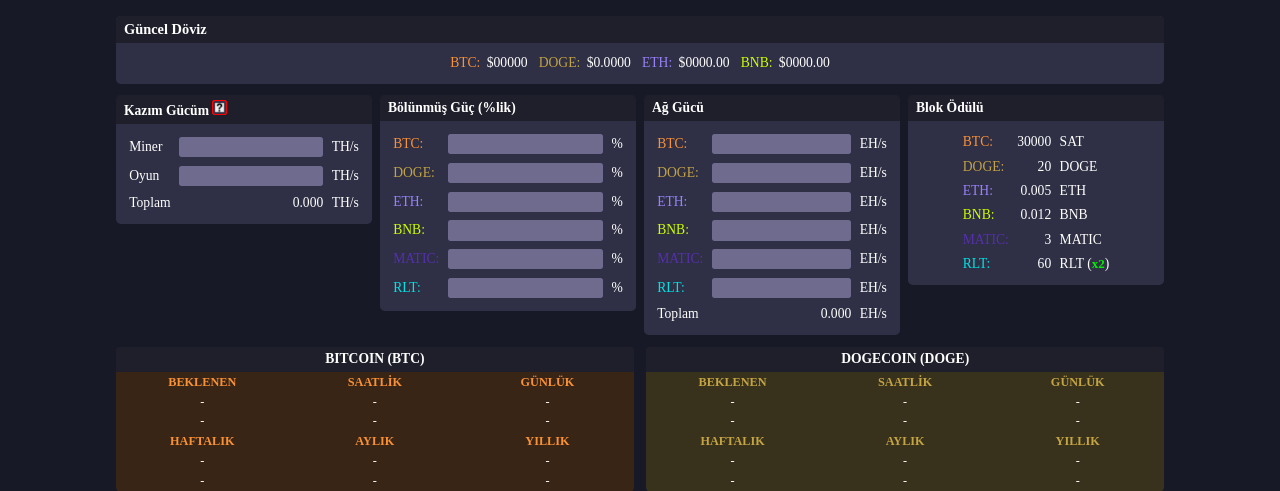
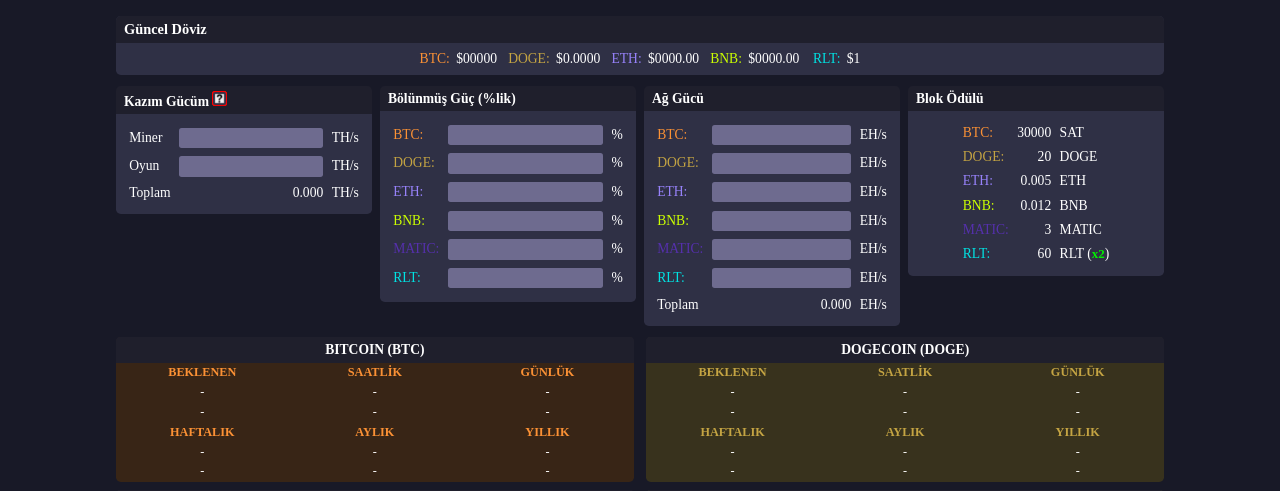
Before and after one commit to vasyok-92/rchesapla, a PHP site: page /v2 in a window 1280 px wide. Shown: the part 53-544 px from the top of the page. Run offline with PHP 8.4, Linux system fonts and the light colour scheme; some web fonts are replaced.

Commit message:
Güncellendi!

```diff
--- a/v2/index.htm
+++ b/v2/index.htm
@@ -37,6 +37,8 @@
 				<li id="eth-price-api" class="price-eth-price">$0000.00</li>
 				<li class="price-bnb">BNB:</li>
 				<li id="bnb-price-api" class="price-bnb-price">$0000.00</li>
+				<li class="price-rlt">RLT:</li>
+				<li class="price-rlt-price">$1</li>
 			</ul>
 		</div>
 	</div>
--- a/v2/static/css/home.css
+++ b/v2/static/css/home.css
@@ -16,14 +16,14 @@
 .hero .container .crypto-price {
   background: #2f3045;
   border-radius: 0.3rem;
+  min-width: -webkit-fit-content;
+  min-width: -moz-fit-content;
+  min-width: fit-content;
   margin: auto;
 }
 
 .hero .container .crypto-price .price-title {
   color: white;
-  min-width: -webkit-fit-content;
-  min-width: -moz-fit-content;
-  min-width: fit-content;
   -ms-grid-row: 1;
   -ms-grid-column: 1;
   -ms-grid-column-span: 8;
@@ -36,17 +36,23 @@
 }
 
 .hero .container .crypto-price .price-content {
+  display: -webkit-box;
+  display: -ms-flexbox;
   display: flex;
+  -webkit-box-pack: center;
+      -ms-flex-pack: center;
+          justify-content: center;
 }
 
 .hero .container .crypto-price .price-content ul {
-  padding: 0.3rem 0.5rem;
-  margin: auto;
+  padding: 0;
+  margin: 0;
+  display: -ms-grid;
   display: grid;
       grid-template-areas: 'title title title title title title title title title title title title'
  'btc btc-price doge doge-price eth eth-price bnb bnb-price matic matic-price rlt rlt-price';
-  -ms-grid-columns: fit-content(100%) fit-content(100%) fit-content(100%) fit-content(100%) fit-content(100%) fit-content(100%) fit-content(100%);
-      grid-template-columns: fit-content(100%) fit-content(100%) fit-content(100%) fit-content(100%) fit-content(100%) fit-content(100%) fit-content(100%);
+  -ms-grid-columns: fit-content(100%) fit-content(100%) fit-content(100%) fit-content(100%) fit-content(100%) fit-content(100%) fit-content(100%) fit-content(100%);
+      grid-template-columns: fit-content(100%) fit-content(100%) fit-content(100%) fit-content(100%) fit-content(100%) fit-content(100%) fit-content(100%) fit-content(100%);
 }
 
 .hero .container .crypto-price .price-content ul li {
```
